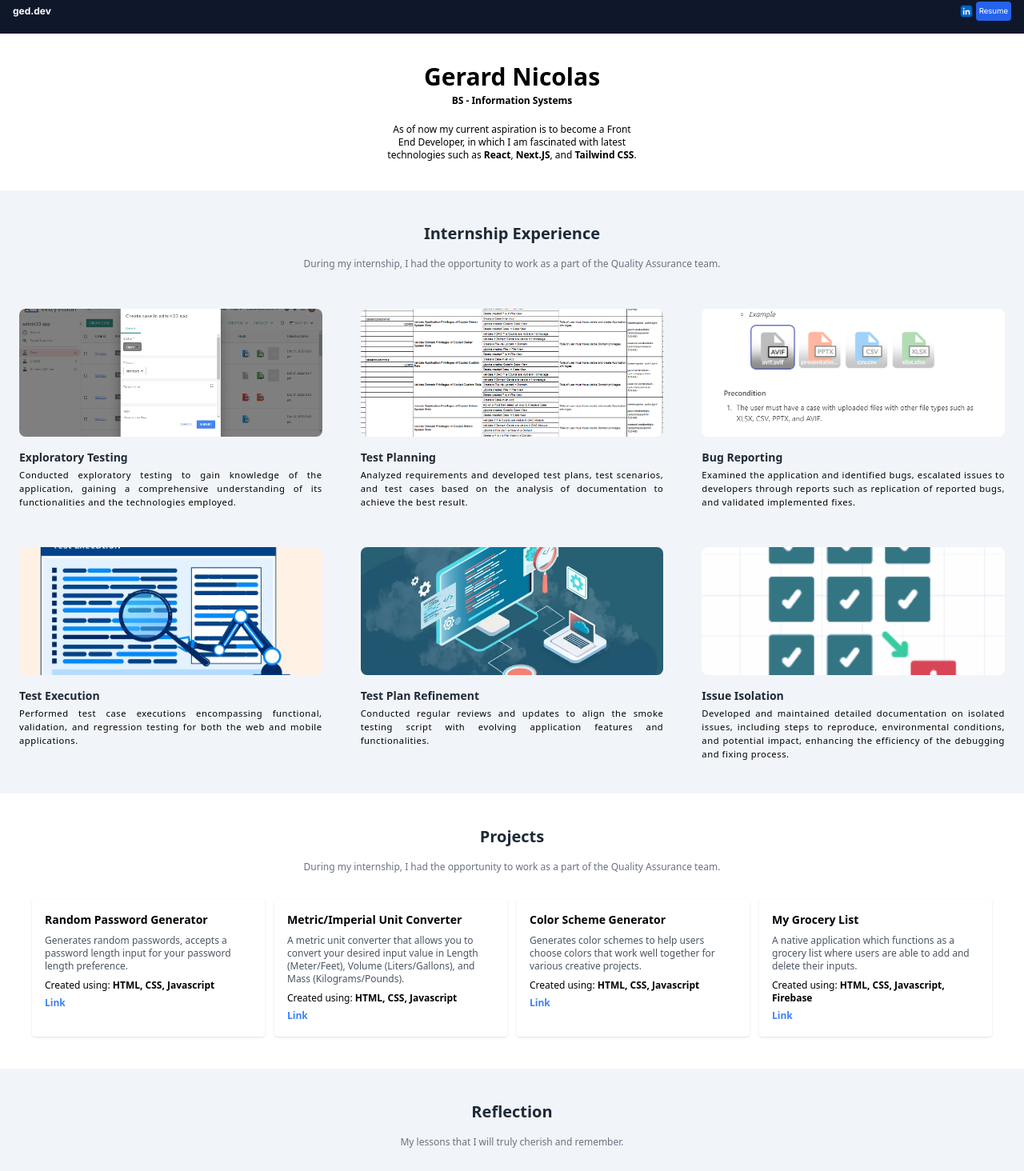
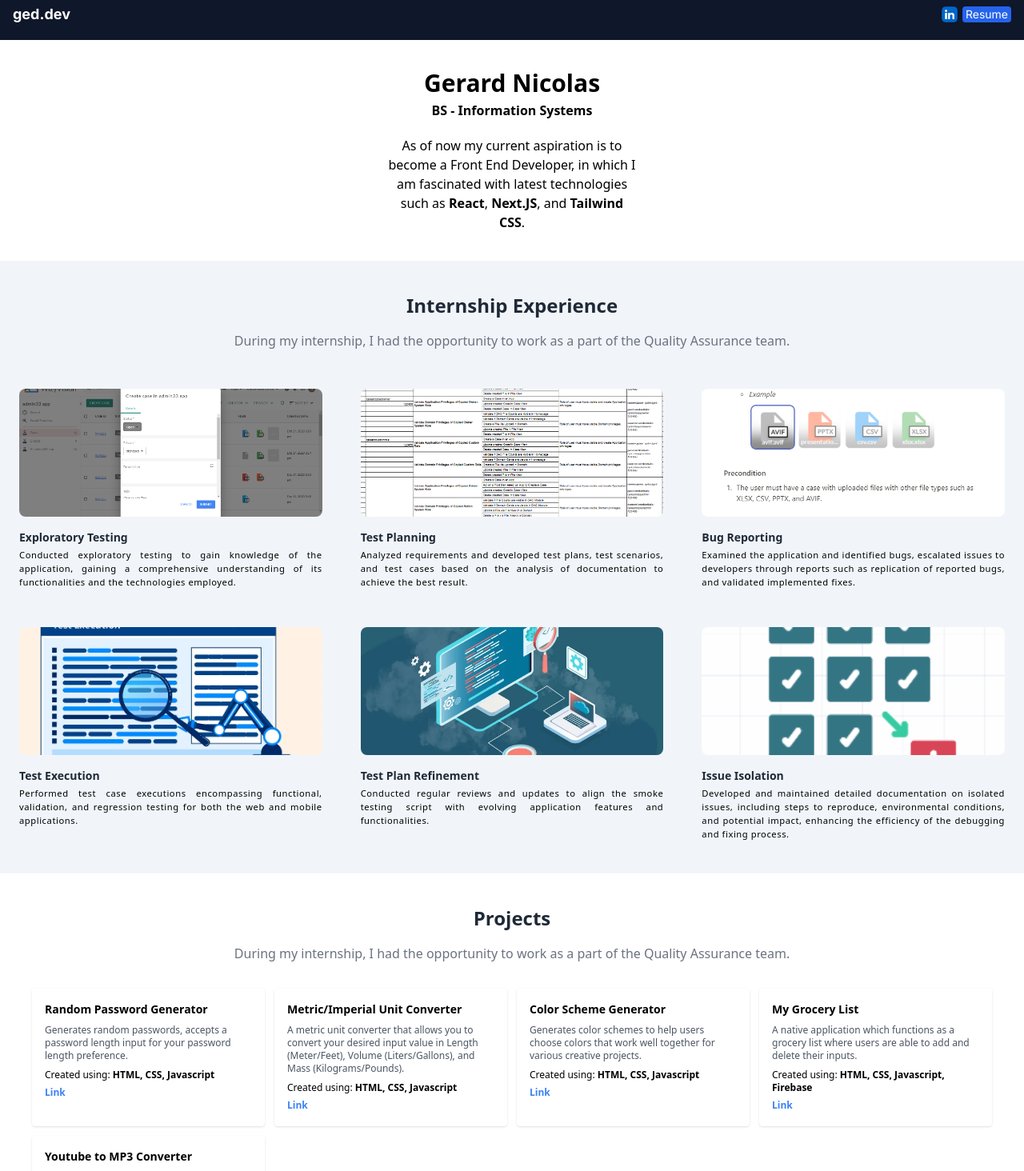
Before and after one commit to gerardnicolas/ispract-portfolio, a React (Vite) app: page / in a window 1280 px wide. Shown: the part 14-1478 px from the top of the page at 80% size. Built offline with nearby package versions, Linux system fonts and the light colour scheme.

Commit message:
components update

```diff
--- a/package.json
+++ b/package.json
@@ -24,6 +24,6 @@
     "eslint-plugin-react-refresh": "^0.4.5",
     "postcss": "^8.4.32",
     "tailwindcss": "^3.3.6",
-    "vite": "^5.0.8"
+    "vite": "^5.0.12"
   }
 }
--- a/src/components/AcadWork.jsx
+++ b/src/components/AcadWork.jsx
@@ -29,13 +29,20 @@ const projects = [
         languages: 'HTML, CSS, Javascript, Firebase',
         link: 'https://my-grocerylist-ged.netlify.app/'
     },
+    {
+        id: 5,
+        title: 'Youtube to MP3 Converter',
+        description: 'Converts your youtube link to mp3.',
+        languages: 'HTML, CSS, Javascript, React, TailwindCSS, Youtube MP3 API',
+        link: 'https://yt-to-mp3-converter-three.vercel.app/'
+    },
 ];
 
 const AcadWork = () => {
     return (
         <div className="flex-col p-10">
-            <h1 className="text-center text-xl font-semibold capitalize text-gray-800 dark:text-white lg:text-xl">Projects</h1>
-            <p className="text-center text-gray-500 dark:text-gray-300 text-xs mt-4 mb-8">During my internship, I had the opportunity to work as a part of the Quality Assurance team.</p>
+            <h1 className="text-center text-xl font-semibold capitalize text-gray-800 dark:text-white lg:text-2xl">Projects</h1>
+            <p className="text-center text-gray-500 dark:text-gray-300 text-xs mt-4 mb-8 lg:text-base">During my internship, I had the opportunity to work as a part of the Quality Assurance team.</p>
             <div className="grid grid-cols-1 sm:grid-cols-1 md:grid-cols-3 lg:grid-cols-4 gap-3">
                 {projects.map((project) => (
                 <div key={project.id} className="bg-white p-4 rounded shadow">
--- a/src/components/Hero.jsx
+++ b/src/components/Hero.jsx
@@ -5,9 +5,9 @@ const Hero = () => {
         <div>
             <div className='flex justify-center'>
                 <div className='flex-col text-center p-9 max-w-sm'>
-                    <h1 className='font-bold text-2xl lg:text-3xl'>Gerard Nicolas</h1>
-                    <h4 className='mt-1 mb-5 text-xs font-semibold'>BS - Information Systems</h4>
-                    <p className='text-xs'>As of now my current aspiration is to become a Front End Developer,
+                    <h1 className='font-bold text-2xl lg:text-3xl md:text-3xl'>Gerard Nicolas</h1>
+                    <h4 className='mt-1 mb-5 text-xs font-semibold lg:text-base md:text-base'>BS - Information Systems</h4>
+                    <p className='text-xs lg:text-base md:text-base'>As of now my current aspiration is to become a Front End Developer,
                     in which I am fascinated with latest technologies such as <span className='font-bold'>React</span>, <span className='font-bold'>Next.JS</span>, and <span className='font-bold'>Tailwind CSS</span>.</p>
                 </div>
             </div>
--- a/src/components/Learnings.jsx
+++ b/src/components/Learnings.jsx
@@ -5,9 +5,9 @@ const Learnings = () => {
         <div className="bg-slate-200">
             <section className="bg-slate-100 dark:bg-gray-900">
                 <div className="container mx-auto px-6 py-10">
-                    <h1 className="text-center text-xl font-semibold capitalize text-gray-800 dark:text-white lg:text-xl">Internship Experience</h1>
+                    <h1 className="text-center text-xl font-semibold capitalize text-gray-800 dark:text-white lg:text-2xl md:text-xl">Internship Experience</h1>
 
-                    <p className="mt-4 text-center text-gray-500 dark:text-gray-300 text-xs">During my internship, I had the opportunity to work as a part of the Quality Assurance team.</p>
+                    <p className="mt-4 text-center text-gray-500 dark:text-gray-300 text-xs lg:text-base">During my internship, I had the opportunity to work as a part of the Quality Assurance team.</p>
 
                     <div className="mt-8 grid grid-cols-1 gap-8 md:grid-cols-3 xl:mt-12 xl:grid-cols-3 xl:gap-12">
                     <div>
--- a/src/components/Nav.jsx
+++ b/src/components/Nav.jsx
@@ -3,13 +3,13 @@ import React from 'react';
 function Nav () {
     return (
         <div className='flex p-4 bg-tw-blue font-inter text-white justify-between text-base'>
-            <p className='flex text-xs items-center font-semibold'>ged.dev</p>
+            <p className='flex text-lg items-center font-semibold'>ged.dev</p>
             <div className='flex items-center'>
                 <a href="https://www.linkedin.com/in/gerard-nicolas-4287531a0/" target="_blank" rel='noreferrer' className='text-xs'>
-                    <img src="/assets/linkedin-logo.webp" alt="LinkedIn Logo" className="w-6"/>
+                    <img src="/assets/linkedin-logo.webp" alt="LinkedIn Logo" className="w-8"/>
                 </a>
                 <a href="/assets/nicolas-resume.pdf" download="Resume">
-                    <button className='flex text-[0.6rem] px-[0.25rem] rounded border-blue-600 bg-blue-600 decoration-blue hover:bg-blue-500 hover:border-blue-500'>
+                    <button className='flex text-sm px-1 rounded border-blue-600 bg-blue-600 decoration-blue hover:bg-blue-500 hover:border-blue-500'>
                         Resume
                     </button>
                 </a>
--- a/src/components/Reflection.jsx
+++ b/src/components/Reflection.jsx
@@ -26,8 +26,8 @@ const reflections = [
 const Reflection = () => {
     return (
         <div className='bg-slate-100 p-10'>
-            <h1 className="text-center text-xl font-semibold text-gray-800 lg:text-xl">Reflection</h1>
-            <p className="mt-4 text-center text-gray-500 dark:text-gray-300 text-xs pb-8">My lessons that I will truly cherish and remember.</p>
+            <h1 className="text-center text-xl font-semibold text-gray-800 lg:text-2xl">Reflection</h1>
+            <p className="mt-4 text-center text-gray-500 dark:text-gray-300 text-xs pb-8 lg:text-base">My lessons that I will truly cherish and remember.</p>
 
             <div className="grid grid-cols-1 md:grid-cols-2 lg:grid-cols-4 gap-4">
                 {reflections.map((reflection) => (
```
Also changed, not shown: 1 other file (tests, documents, lock files or other folders).
